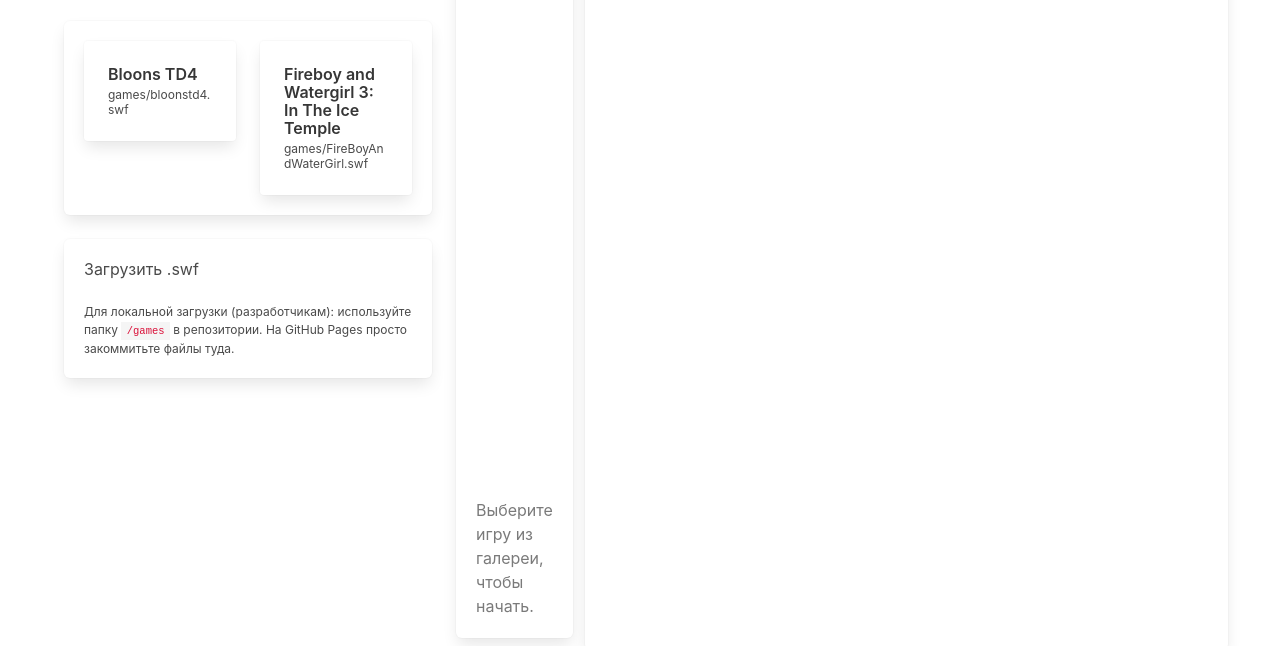
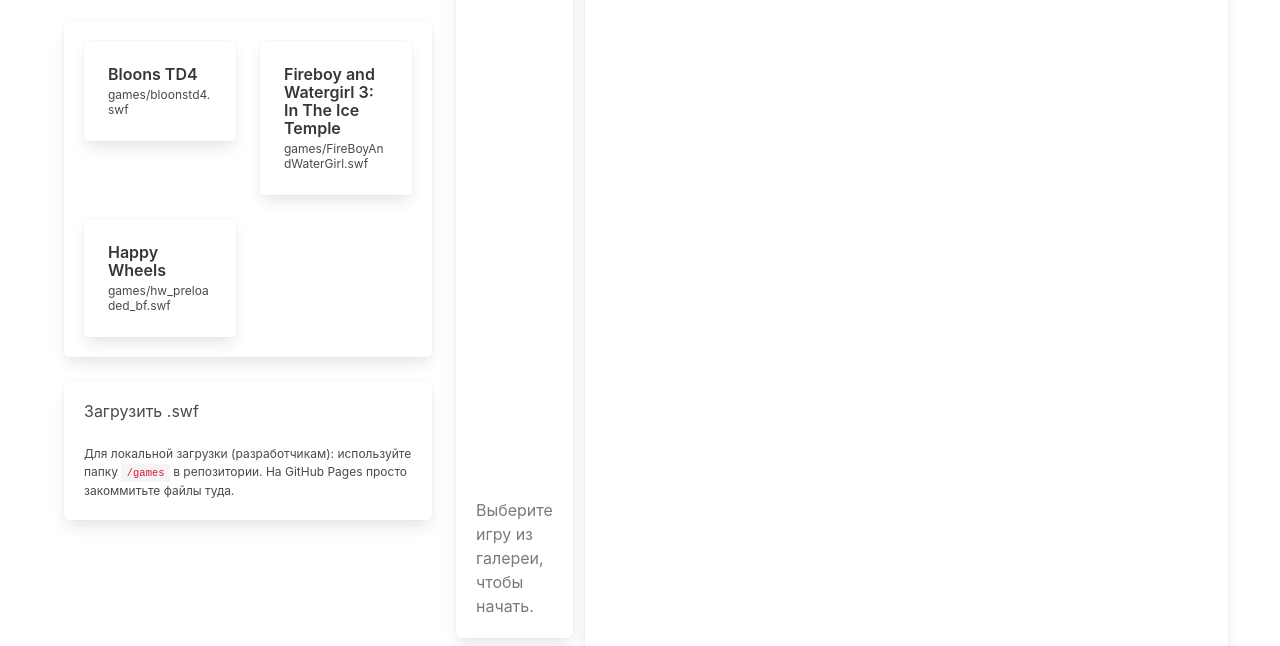
Before and after one commit to IgorSlot/falafel, a plain HTML site: page index.html in a window 1280 px wide. Shown: the part 193-839 px from the top of the page. Drawn offline with nearby package versions, Linux system fonts and the light colour scheme.

Commit message:
Update index.html

```diff
--- a/index.html
+++ b/index.html
@@ -113,7 +113,8 @@
     // Put the corresponding .swf files into a `games/` folder in the repo.
     const gamesList = [
       { title: 'Bloons TD4', file: 'games/bloonstd4.swf', thumb: '' },
-      { title: 'Fireboy and Watergirl 3: In The Ice Temple', file: 'games/FireBoyAndWaterGirl.swf', thumb: '' }
+      { title: 'Fireboy and Watergirl 3: In The Ice Temple', file: 'games/FireBoyAndWaterGirl.swf', thumb: '' },
+      { title: 'Happy Wheels', file: 'games/hw_preloaded_bf.swf', thumb: '' }
     ];
 
     const gamesGrid = document.getElementById('gamesGrid');
```
